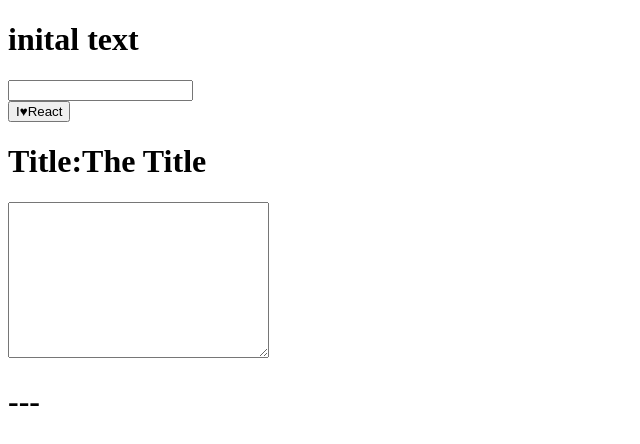
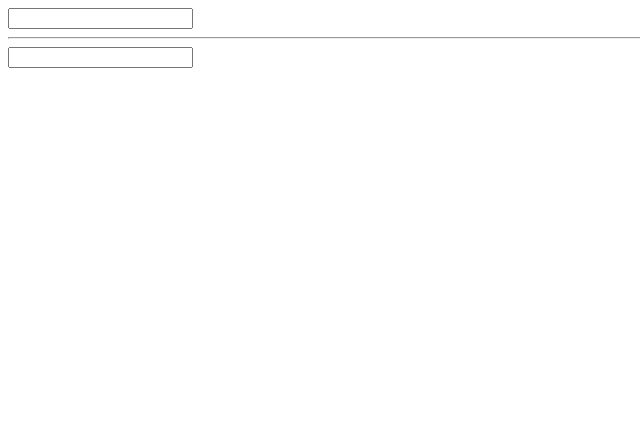
Before and after one commit to jchadhowell/react-lab, a React (Create React App) app: page / in a window 1280 px wide. Shown: the top 444 px of the page, without its empty margins (0-640 px from the left). Built offline with nearby package versions, Linux system fonts and the light colour scheme.

Commit message:
basic refs

```diff
--- /dev/null
+++ b/src/Refs.js
@@ -0,0 +1,44 @@
+import React from 'react'
+
+class Refs extends React.Component {
+	constructor(){
+		super();
+		this.state = {a:''}
+	}
+
+	update(e){
+		this.setState(
+			{
+				a:this.refs.a.value,
+				b:this.refs.b.value
+			})
+	}
+
+	render(){
+		return (
+			<div>
+			<input
+				ref="a"
+				type = "text"
+				onChange={this.update.bind(this)}
+			/>
+				{this.state.a}
+				<hr />
+				<input
+				ref="b"
+				type = "text"
+				onChange={this.update.bind(this)}
+			/>
+				{this.state.b}
+			</div>
+
+			)
+
+
+	}
+
+
+
+}
+
+export default Refs
--- a/src/index.js
+++ b/src/index.js
@@ -1,5 +1,7 @@
 import React from 'react';
 import ReactDOM from 'react-dom';
 import App from './App';
+import Refs from './Refs';
 
-ReactDOM.render(<App  num={2}/>, document.getElementById('root'));
+//ReactDOM.render(<App  num={2}/>, document.getElementById('root'));
+ReactDOM.render(<Refs/>, document.getElementById('root'));
```
